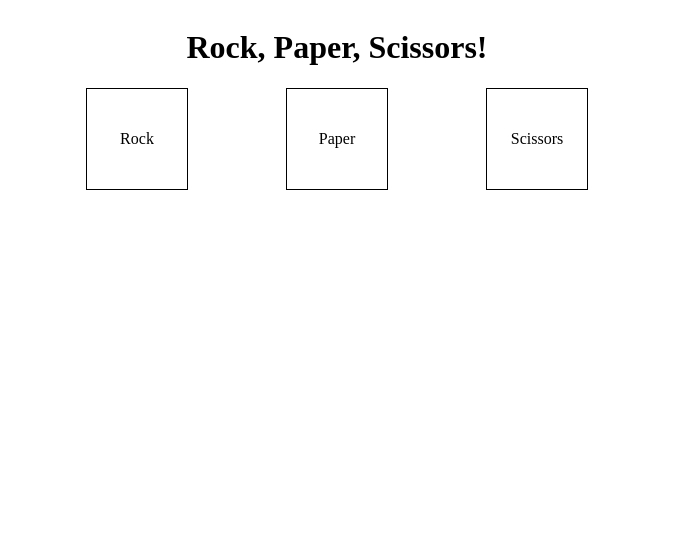
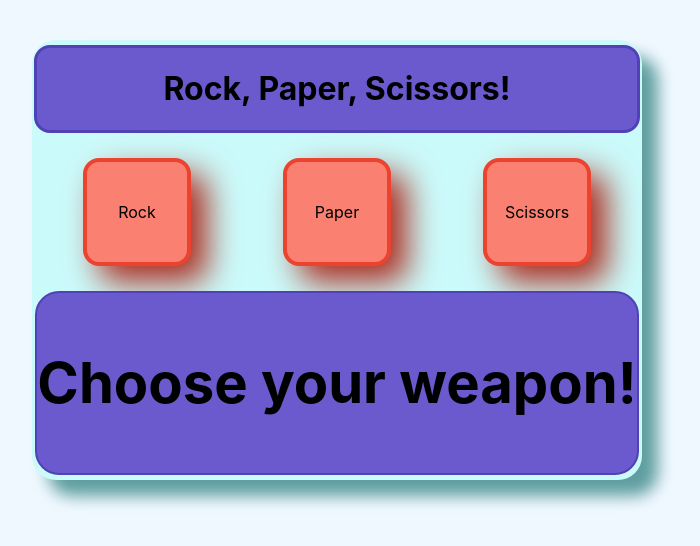
Before and after one commit to Talon-Dechert/rock-paper-scissors, a plain HTML site: page index.html in a window 1280 px wide. Shown: the whole page, without its empty margins (303-1003 px from the left). Drawn offline with Linux system fonts and the light colour scheme.

Commit message:
Style basic gui

```diff
--- a/index.html
+++ b/index.html
@@ -16,18 +16,20 @@
     <div class="game">
         <ul class="buttonList">
             <li class="gameButton">
-                Rock
+                <p class="buttText">Rock</p>
             </li>
             <li class="gameButton">
-                Paper
+                <p class="buttText">Paper</p>
             </li>
             <li class="gameButton">
-                Scissors
+                <p class="buttText">Scissors</p>
             </li>
         </ul>
     </div>
     <div class="result">
-
+        <h3 class="resultText">
+            Choose your weapon!
+        </h3>
     </div>
 </div>
 
--- a/style.css
+++ b/style.css
@@ -1,12 +1,30 @@
+body {
+    font-family: -apple-system, BlinkMacSystemFont, 'Segoe UI', Roboto, Oxygen, Ubuntu, Cantarell, 'Open Sans', 'Helvetica Neue', sans-serif;
+    background-color: aliceblue;
+    display: flex;
+    justify-content: center;
+}
+
 .mainContent {
     display: flex;
     flex-direction: column;
     align-items: center;
+    justify-content: space-between;
+    height: 55vh;
+    background-color: rgb(203, 250, 250);
+    width: 610px;
+    margin: 2em;
+    border-radius: 1.5em;
+    box-shadow: 1em 1em 1em cadetblue;
 }
 
 .title {
     min-width:600px;
     text-align: center;
+    border: 0.2em solid rgb(80, 65, 182);
+    border-radius: 1em;
+    background-color: slateblue;
+    margin: 5px;
 }
 
 .game {
@@ -23,13 +41,24 @@
 
 .gameButton {
     display: flex;
-    border: 1px solid black;
+    border: 0.25em solid rgb(236, 67, 49);
+    border-radius: 1em;
     width: 100px;
     height: 100px;
     align-items: center;
     justify-content: center;
+    transition: 0.2s;
+    background-color: salmon;
+    box-shadow: 1em 1em 2em rgb(173, 44, 30);
 }
 
 .result {
     min-width: 600px;
+    min-height: 100px;
+    text-align: center;
+    font-size: 3em;
+    border: 0.05em solid rgb(80, 65, 182);
+    border-radius: 0.5em;
+    background-color: slateblue;
+    margin: 5px;
 }
```
